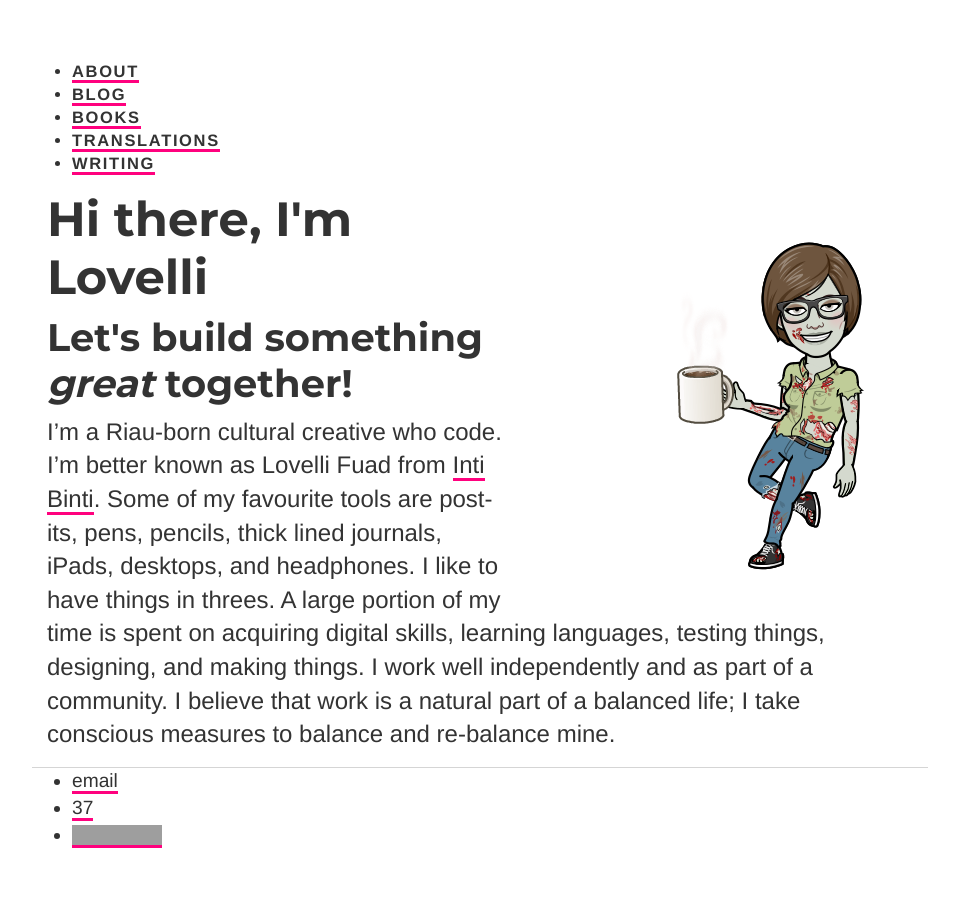
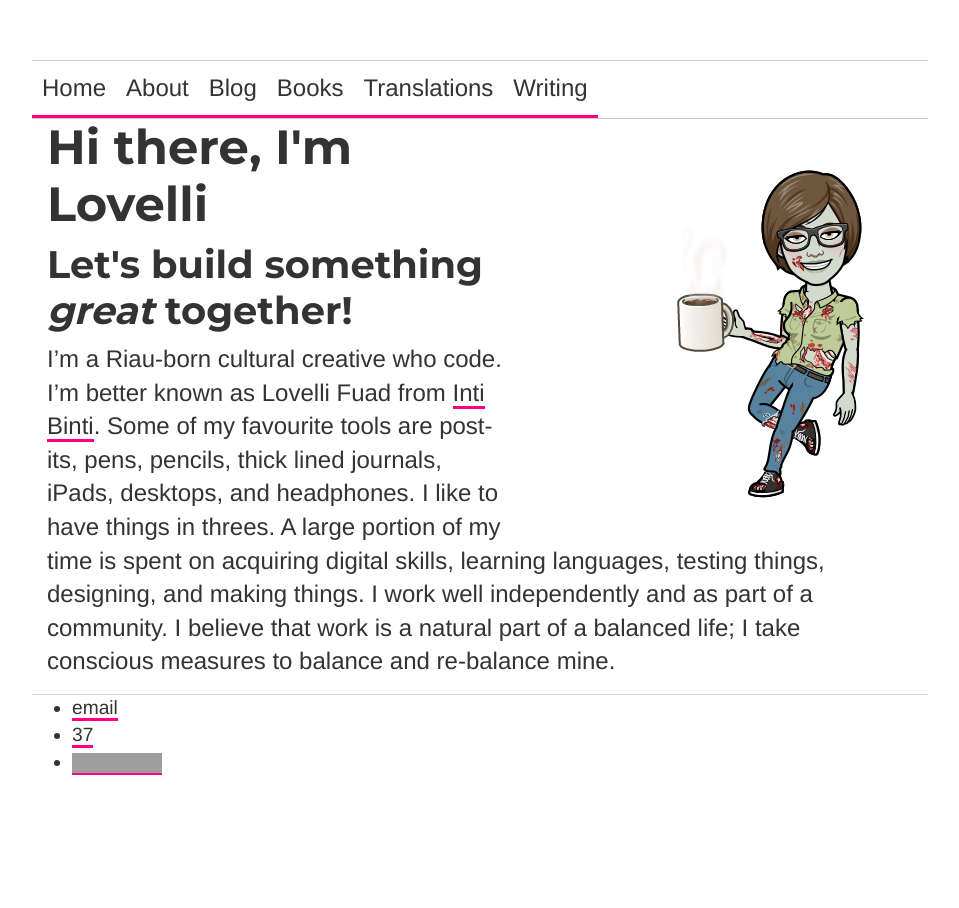
Before and after one commit to ariesti/ariesti.github.io, a Jekyll site: the page built from index.html, in a window 1280 px wide. Shown: the whole page, without its empty margins (160-1119 px from the left). Built offline with Jekyll 4.4.1, drawn with Linux system fonts in a browser that asks for light colours; grey boxes are pictures that could not be loaded.

Commit message:
Update default.html

```diff
--- a/_layouts/default.html
+++ b/_layouts/default.html
@@ -17,10 +17,9 @@
 			{% include analytics.html %}
 		</head>
 		<body>
-			<header>
 			<span>
-				<nav>
-	    			<ul>
+	    			<ul class="nav">
+				<li><a href="/">Home</a></li>
 				<li><a href="/about">About</a></li>
 				<li><a href="/blog">Blog</a></li>
 				<li><a href="/books">Books</a></li>
@@ -28,9 +27,7 @@
 				<li><a href="/writing">Writing</a></li>
 			<!--	<li><a href="/style">Style</a></li> -->
 	    			</ul>
-				</nav>
 			</span>
-			</header>
 			<div class="container">
 
 			{{ content }}
```
